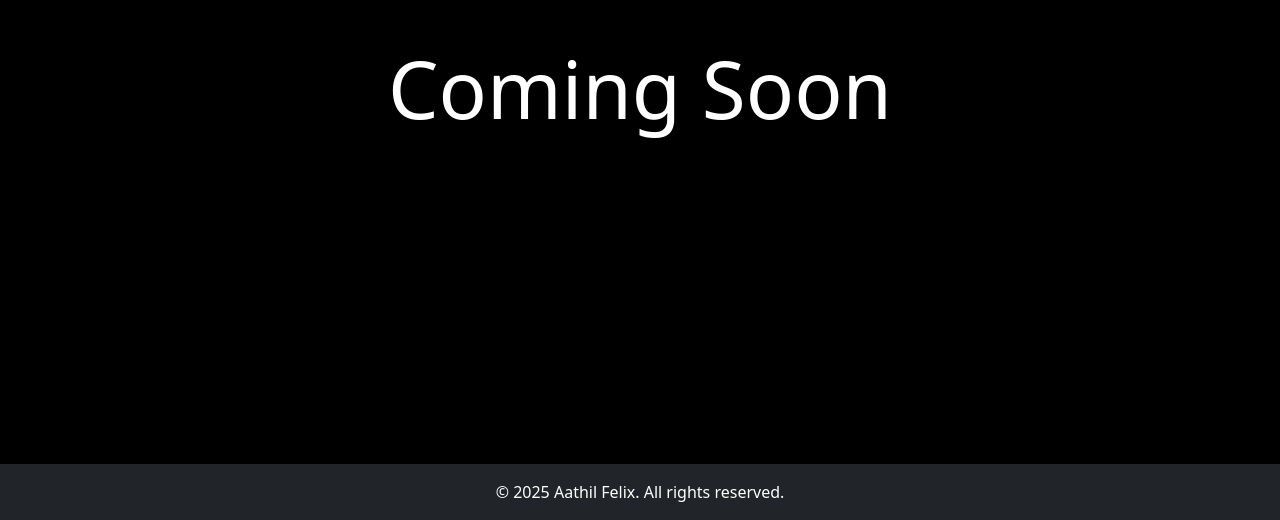
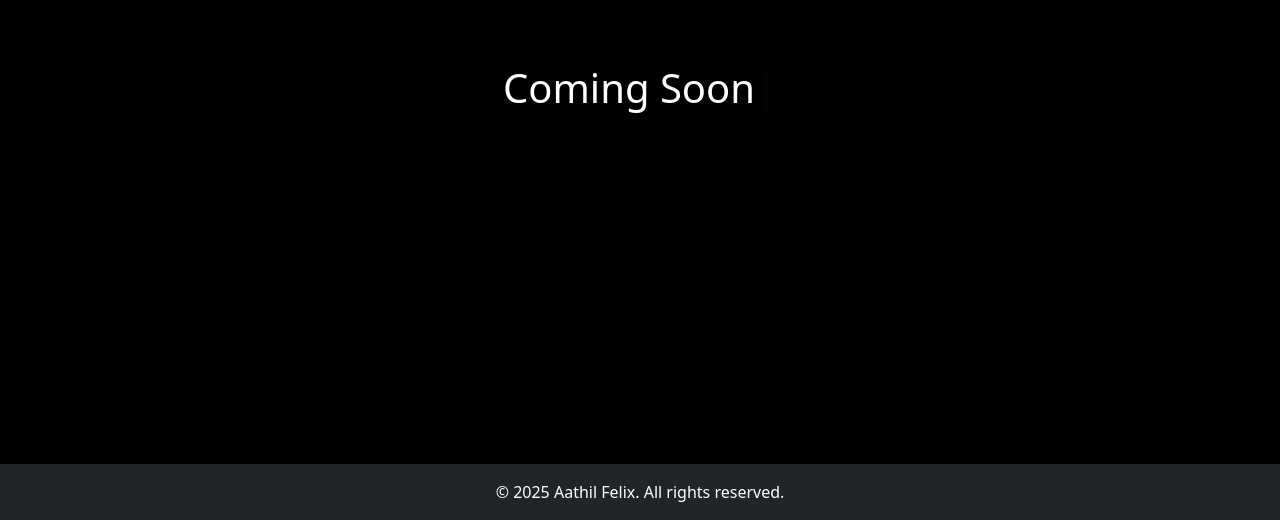
Before and after one commit to AathilFelix/portfolio-coming-soon, a plain HTML site: page index.html in a window 1280 px wide. Shown: the part 280-800 px from the top of the page. Drawn offline with nearby package versions, Linux system fonts and the light colour scheme.

Commit message:
Typing Animation

```diff
--- a/index.html
+++ b/index.html
@@ -9,12 +9,23 @@
 </head>
 <body class="d-flex flex-column min-vh-100 bg-black text-white">
     <main class="flex-grow-1 d-flex justify-content-center align-items-center">
-        <h1 class="display-1 text-white">Coming Soon</h1>
+        <h1><span id="element"></span></h1>
     </main>
     <footer class="text-center py-3 bg-dark">
         &copy; 2025 Aathil Felix. All rights reserved.
     </footer>
     <script src="https://cdn.jsdelivr.net/npm/bootstrap@5.3.6/dist/js/bootstrap.bundle.min.js" integrity="sha384-j1CDi7MgGQ12Z7Qab0qlWQ/Qqz24Gc6BM0thvEMVjHnfYGF0rmFCozFSxQBxwHKO" crossorigin="anonymous"></script>
+    <script src="https://unpkg.com/typed.js@2.1.0/dist/typed.umd.js"></script>
+
+    <script>
+        var typed = new Typed('#element', {
+        strings: ['Coming Soon'],
+        typeSpeed: 80,
+        showCursor: true
+        });
+    </script>
+
+
     <script src="https://cdn.jsdelivr.net/npm/@popperjs/core@2.11.8/dist/umd/popper.min.js" integrity="sha384-I7E8VVD/ismYTF4hNIPjVp/Zjvgyol6VFvRkX/vR+Vc4jQkC+hVqc2pM8ODewa9r" crossorigin="anonymous"></script>
     <script src="https://cdn.jsdelivr.net/npm/bootstrap@5.3.6/dist/js/bootstrap.min.js" integrity="sha384-RuyvpeZCxMJCqVUGFI0Do1mQrods/hhxYlcVfGPOfQtPJh0JCw12tUAZ/Mv10S7D" crossorigin="anonymous"></script>
 </body>
```
